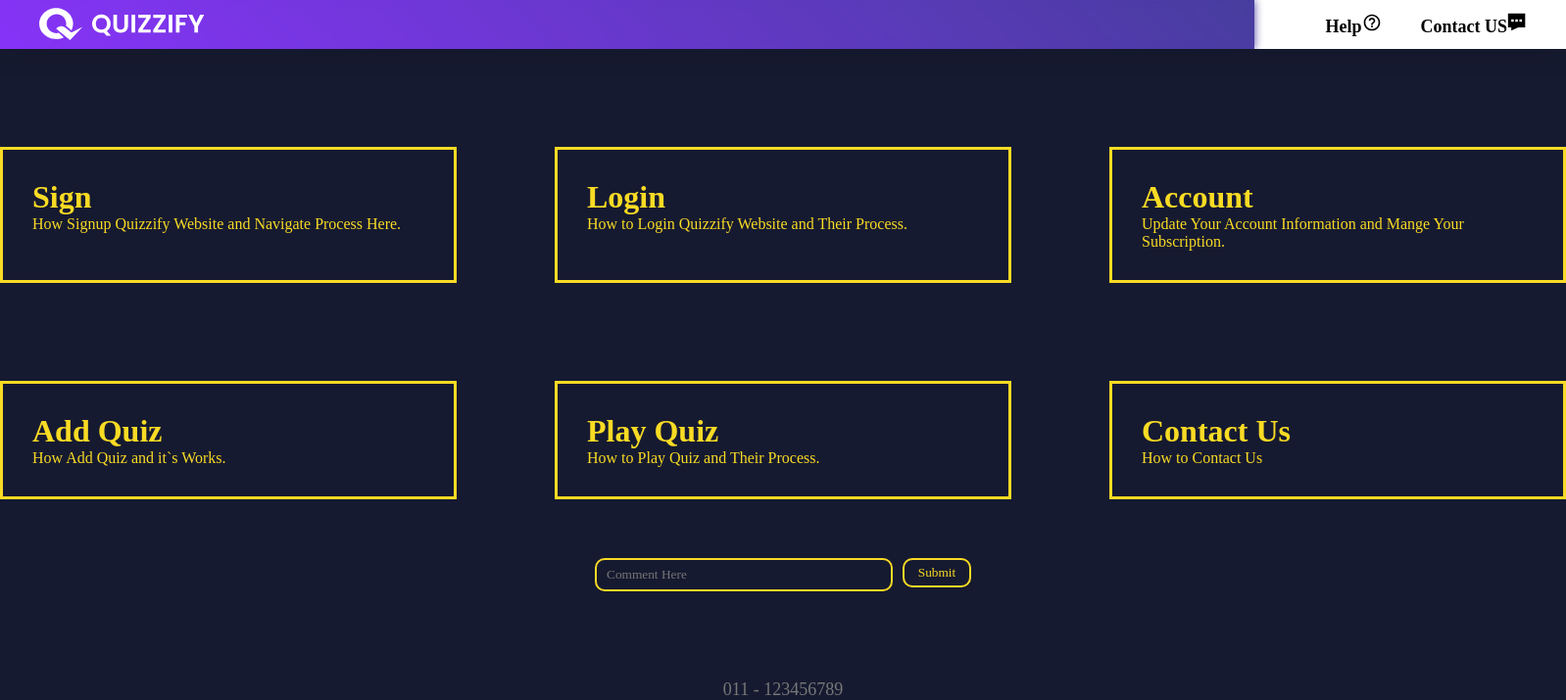
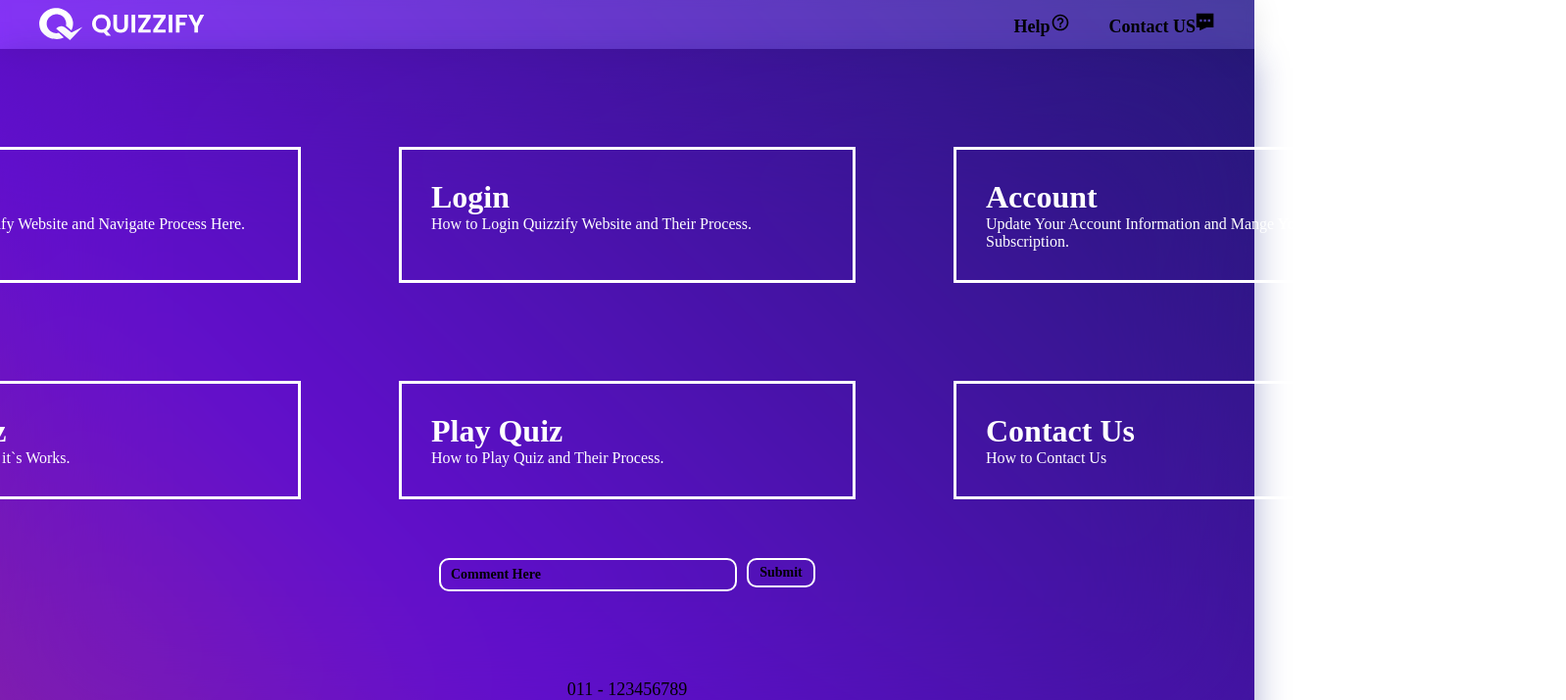
Before and after one commit to Cisco248/Quiz-Managment-System-On-MERN-Stack, a React (Vite) app in the folder front-end/: page /help in a window 1280 px wide. Shown: the top 715 px of the page at 98% size, 1598 px wide, since content can reach past the window. Built offline with nearby package versions, Linux system fonts and the light colour scheme; no server answers.

Commit message:
contact help pages

```diff
--- a/front-end/src/pages/Contact.module.css
+++ b/front-end/src/pages/Contact.module.css
@@ -1,14 +1,18 @@
 .contact_page {
-    background-color: #161A30;
-    height: auto;
+    font-family: "Poppins";
+    background: rgba( 60, 60, 60, 0.25 );
+    box-shadow: 0 8px 32px 0 rgba( 31, 38, 135, 0.37 );
+    backdrop-filter: blur( 80px );
+    -webkit-backdrop-filter: blur( 80px );
+    height: 90dvh;
+    width: 100dvw;
     display: flex;
     flex-direction: column;
 }
 
 .page_title {
     padding: 5px;
-    background-color: #FDD017;
-    box-shadow: inset 0 0 10px #1f1f1f;
+    background-color: #fff;
     color: black;
 }
 
@@ -33,7 +37,7 @@
 }
 
 .contact_text {
-    color: #FDD017;
+    color: #fff;
     font-size: 28px;
     font-weight: 600;
 }
@@ -41,7 +45,7 @@
 .gold {
     font-weight: 400;
     font-size: 24px;
-    color: #979797;
+    color: #000;
 }
 
 .social_icons {
@@ -66,9 +70,9 @@
 .link {
     text-decoration: none;
     font-size: 18px;
-    color: #979797;
+    color: #000;
 }
 
 .link:hover {
-    color: #FDD017;
+    color: #fff;
 }
--- a/front-end/src/pages/Help.module.css
+++ b/front-end/src/pages/Help.module.css
@@ -1,7 +1,11 @@
 .main_style {
     font-family: "Poppins";
-    background-color: #161A30;
-    height: 88dvh;
+    background: rgba( 60, 60, 60, 0.25 );
+    box-shadow: 0 8px 32px 0 rgba( 31, 38, 135, 0.37 );
+    backdrop-filter: blur( 80px );
+    -webkit-backdrop-filter: blur( 80px );
+    height: 90dvh;
+    width: 100dvw;
 }
 
 .help_section {
@@ -32,33 +36,33 @@
     display: flex;
     gap: 20px;
     padding: 30px;
-    border: 3px solid #F9DB24;
+    border: 3px solid #fff;
 }
 
 .box1:hover {
-    border: 3px solid whitesmoke;
+    border: 3px solid rgb(255, 62, 62);
 }
 
 .box2 {
     display: flex;
     gap: 20px;
     padding: 30px;
-    border: 3px solid #F9DB24;
+    border: 3px solid #fff;
 }
 
 .box2:hover {
-    border: 3px solid whitesmoke;
+    border: 3px solid rgb(255, 62, 62);
 }
 
 .box3 {
     display: flex;
     gap: 20px;
     padding: 30px;
-    border: 3px solid #F9DB24;
+    border: 3px solid #fff;
 }
 
 .box3:hover {
-    border: 3px solid whitesmoke;
+    border: 3px solid rgb(255, 62, 62);
 }
 
 .main_align2 {
@@ -72,42 +76,43 @@
     display: flex;
     gap: 20px;
     padding: 30px;
-    border: 3px solid #F9DB24;
+    border: 3px solid #fff;
 }
 
 .box4:hover {
-    border: 3px solid whitesmoke;
+    border: 3px solid rgb(255, 62, 62);
 }
 
 .box5 {
     display: flex;
     gap: 20px;
     padding: 30px;
-    border: 3px solid #F9DB24;
+    border: 3px solid #fff;
 }
 
 .box5:hover {
-    border: 3px solid whitesmoke;
+    border: 3px solid rgb(255, 62, 62);
 }
 
 .box6 {
     display: flex;
     gap: 20px;
     padding: 30px;
-    border: 3px solid #F9DB24;
+    border: 3px solid #fff;
 }
 
 .box6:hover {
-    border: 3px solid whitesmoke;
+    border: 3px solid rgb(255, 62, 62);
 }
 
 .box_link {
     text-decoration: none;
-    color: #F9DB24;
+    color: #fff;
+    background-color: transparent;
 }
 
 .box_link:hover {
-    color: whitesmoke;
+    color: rgb(255, 62, 62);
 }
 
 .comment_form {
@@ -122,29 +127,35 @@
 .input_box {
     width: 300px;
     height: 30px;
-    border: 2px solid #F9DB24;
-    background-color: #161A30;
+    border: 2px solid #fff;
+    background-color: transparent;
     border-radius: 10px;
 }
 
 .input_box::placeholder {
     padding: 10px;
+    color: black;
+    font-size: 14px;
+    font-weight: bold;
 }
 
 .comment_button {
     height: 30px;
     width: 70px;
     border-radius: 10px;
-    background-color: #161A30;
-    border: 2px solid #F9DB24;
-    color: #F9DB24;
+    background-color: transparent;
+    border: 2px solid #fff;
+    color: #000;
+    font-weight: bold;
+    font-size: 14px;
 }
 
 .comment_button:hover {
     color: black;
-    font-weight: 500;
-    background-color: #F9DB24;
-    border: 2px solid #F9DB24;
+    font-weight: bold;
+    font-size: 14px;
+    background-color: rgb(255, 62, 62);
+    border: 2px solid rgb(255, 62, 62);
 }
 
 .box_tile {
@@ -166,6 +177,7 @@
 
 .text_style {
     font-size: 18px;
-    color: #777777;
-    font-weight: 400;
+    color: #000;
+    font-weight: 500;
+    letter-spacing: 3;
 }
```
Also changed, not shown: 1 other file (tests, documents, lock files or other folders).
